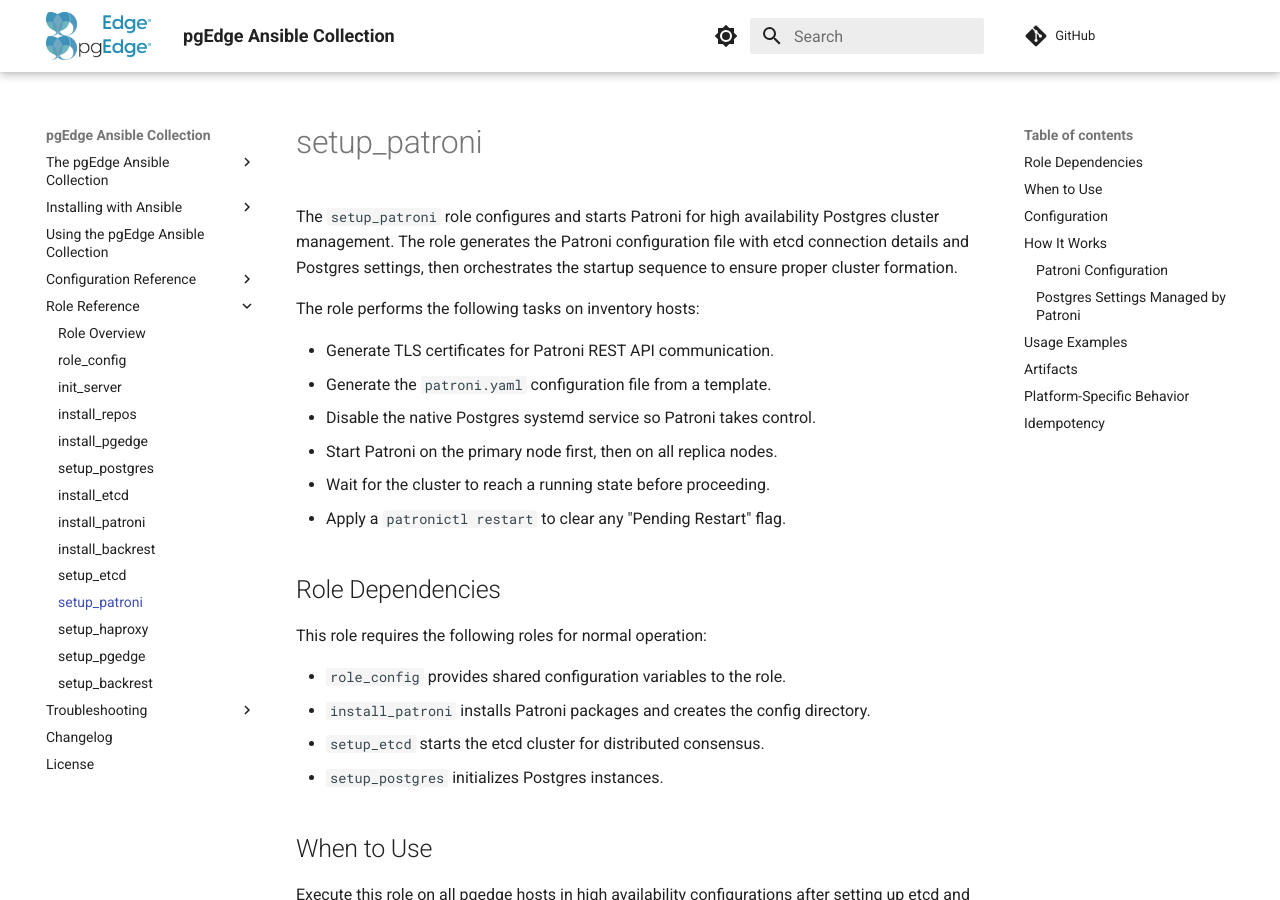
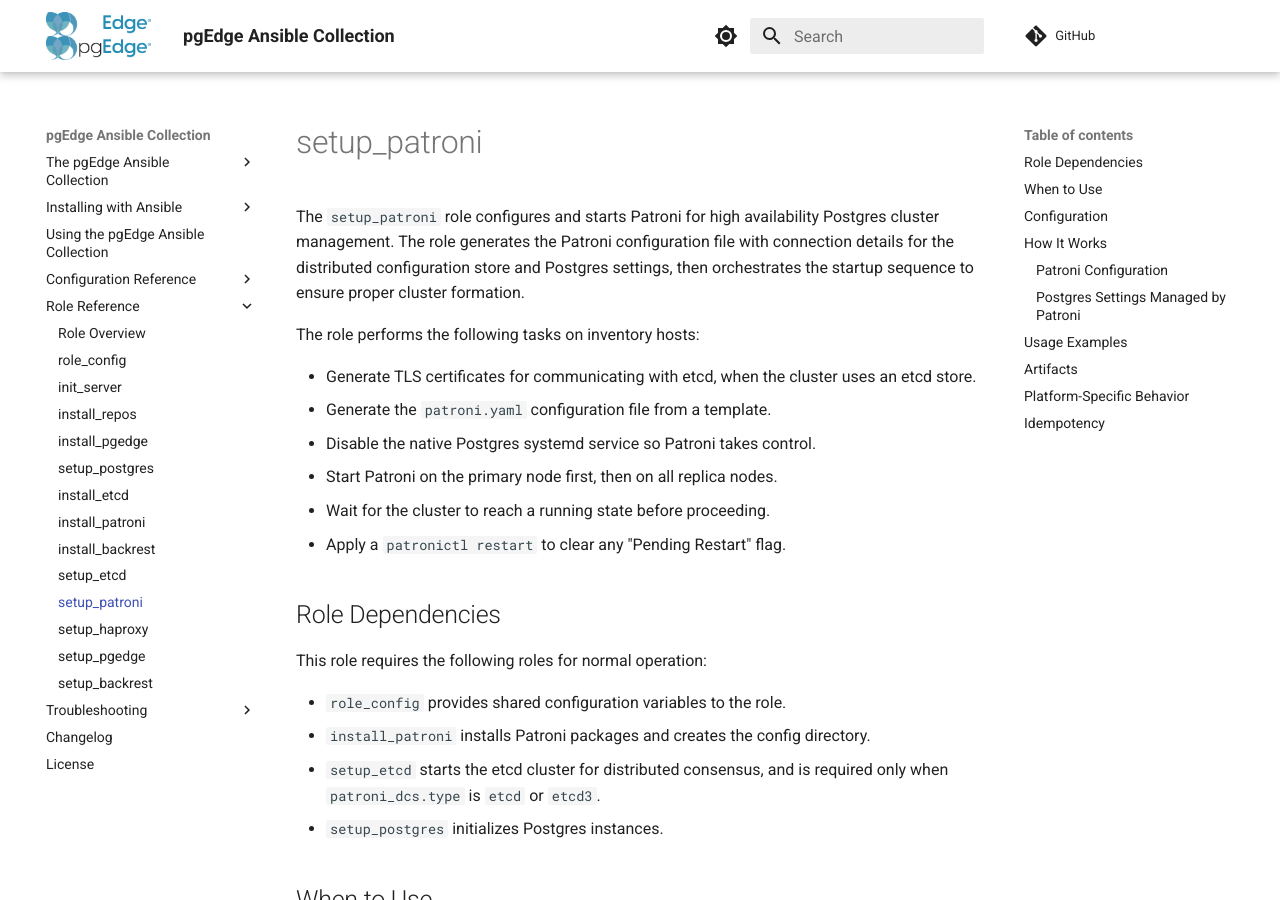
Before and after one commit to pgEdge/pgedge-ansible, an MkDocs documentation site: the page built from docs/roles/setup_patroni.md, in a window 1280 px wide and 900 px high. Built offline with MkDocs 1.6.1 and Material for MkDocs 9.7.7, drawn with Linux system fonts in a browser that asks for light colours; comment, search, counter and statistics services are not loaded; some of the changed text lies outside the part shown.

Commit message:
Add ability to provide arbitrary DCS parameters.
Users may have an external DCS in their existing infrastructure.
This change makes it possible to refer to those rather than the
collection-provided etcd setup. Includes documentation and usage
examples.

```diff
--- a/docs/roles/setup_patroni.md
+++ b/docs/roles/setup_patroni.md
@@ -2,12 +2,14 @@
 
 The `setup_patroni` role configures and starts Patroni for high availability
 Postgres cluster management. The role generates the Patroni configuration file
-with etcd connection details and Postgres settings, then orchestrates the
-startup sequence to ensure proper cluster formation.
+with connection details for the distributed configuration store and Postgres
+settings, then orchestrates the startup sequence to ensure proper cluster
+formation.
 
 The role performs the following tasks on inventory hosts:
 
-- Generate TLS certificates for Patroni REST API communication.
+- Generate TLS certificates for communicating with etcd, when the cluster uses
+  an etcd store.
 - Generate the `patroni.yaml` configuration file from a template.
 - Disable the native Postgres systemd service so Patroni takes control.
 - Start Patroni on the primary node first, then on all replica nodes.
@@ -20,7 +22,8 @@
 
 - `role_config` provides shared configuration variables to the role.
 - `install_patroni` installs Patroni packages and creates the config directory.
-- `setup_etcd` starts the etcd cluster for distributed consensus.
+- `setup_etcd` starts the etcd cluster for distributed consensus, and is
+  required only when `patroni_dcs.type` is `etcd` or `etcd3`.
 - `setup_postgres` initializes Postgres instances.
 
 ## When to Use
@@ -60,6 +63,7 @@
 | `replication_user` | User for Patroni streaming replication. |
 | `replication_password` | Password for the replication user. |
 | `patroni_tls_dir` | Directory for Patroni TLS certificate files. |
+| `patroni_dcs` | Distributed configuration store type and connection settings. |
 | `synchronous_mode` | Enable synchronous replication mode. |
 | `synchronous_mode_strict` | Require a synchronous replica for all commits. |
 | `tls_validity_days` | Number of days TLS certificates remain valid. |
@@ -76,7 +80,9 @@
 The role performs the following steps:
 
 1. Copy the CA certificate from `{{ etcd_tls_dir }}` and generate a Patroni
-   client key and certificate for communicating with etcd.
+   client key and certificate for communicating with etcd. The role skips this
+   step when `patroni_dcs.type` names a store other than `etcd` or `etcd3`,
+   because an external store supplies its own credentials.
 2. Generate the Patroni configuration file. On RHEL systems the file is named
    `patroni.yml`; on Debian systems the file is named
    `{{ pg_version }}-{{ cluster_name }}.yml`. Both files are stored in
@@ -156,9 +162,9 @@
 |------|----------------|-------------|
 | `/etc/patroni/patroni.yml` (RHEL) | New | Patroni configuration file with cluster settings and Postgres parameters. |
 | `/etc/patroni/{{ pg_version }}-{{ cluster_name }}.yml` (Debian) | New | Patroni configuration file on Debian systems. |
-| `{{ patroni_tls_dir }}/ca.crt` | New | Certificate authority for validating etcd server certificates. |
-| `{{ patroni_tls_dir }}/patroni.key` | New | Private key for encrypting traffic to etcd. |
-| `{{ patroni_tls_dir }}/patroni.crt` | New | Certificate for communicating with etcd as a client. |
+| `{{ patroni_tls_dir }}/ca.crt` | New | Certificate authority for validating etcd server certificates. Created for etcd stores only. |
+| `{{ patroni_tls_dir }}/patroni.key` | New | Private key for encrypting traffic to etcd. Created for etcd stores only. |
+| `{{ patroni_tls_dir }}/patroni.crt` | New | Certificate for communicating with etcd as a client. Created for etcd stores only. |
 | `{{ pg_home }}/.patroni_pgpass` | New | Password file for Patroni database connections with mode 600. |
 
 ## Platform-Specific Behavior
--- a/mkdocs.yml
+++ b/mkdocs.yml
@@ -68,6 +68,7 @@
       - Spock Configuration: configuration/spock.md
       - System Configuration: configuration/system.md
       - Backup Configuration: configuration/backup.md
+      - DCS Configuration: configuration/dcs.md
       - etcd Configuration: configuration/etcd.md
   - Role Reference:
       - Role Overview: roles.md
```
Also changed, not shown: docs/CHANGELOG.md (+6 -0 lines), docs/configuration.md (+5 -0 lines), docs/configuration/dcs.md (added, +143 -0 lines), docs/roles/role_config.md (+4 -0 lines), 5 other files.
